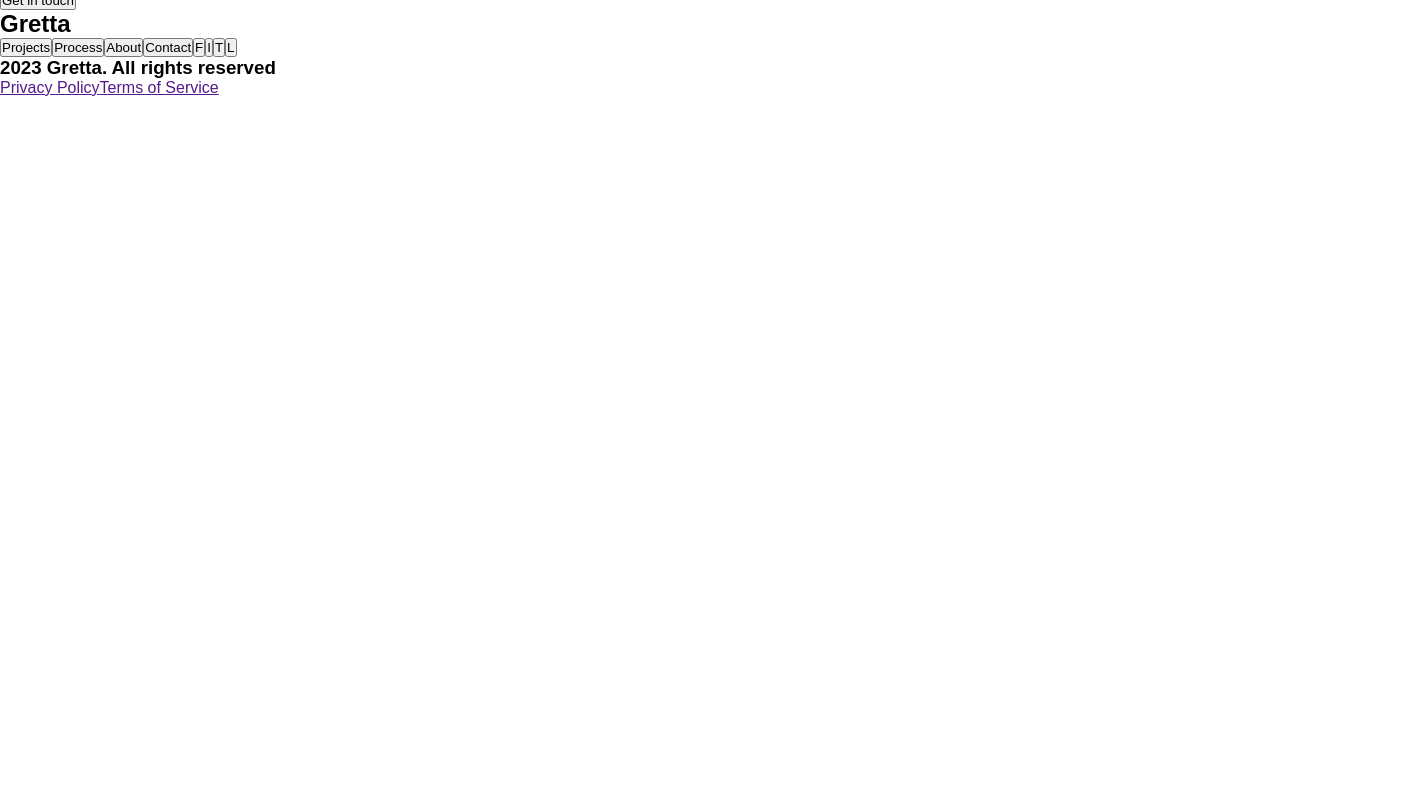
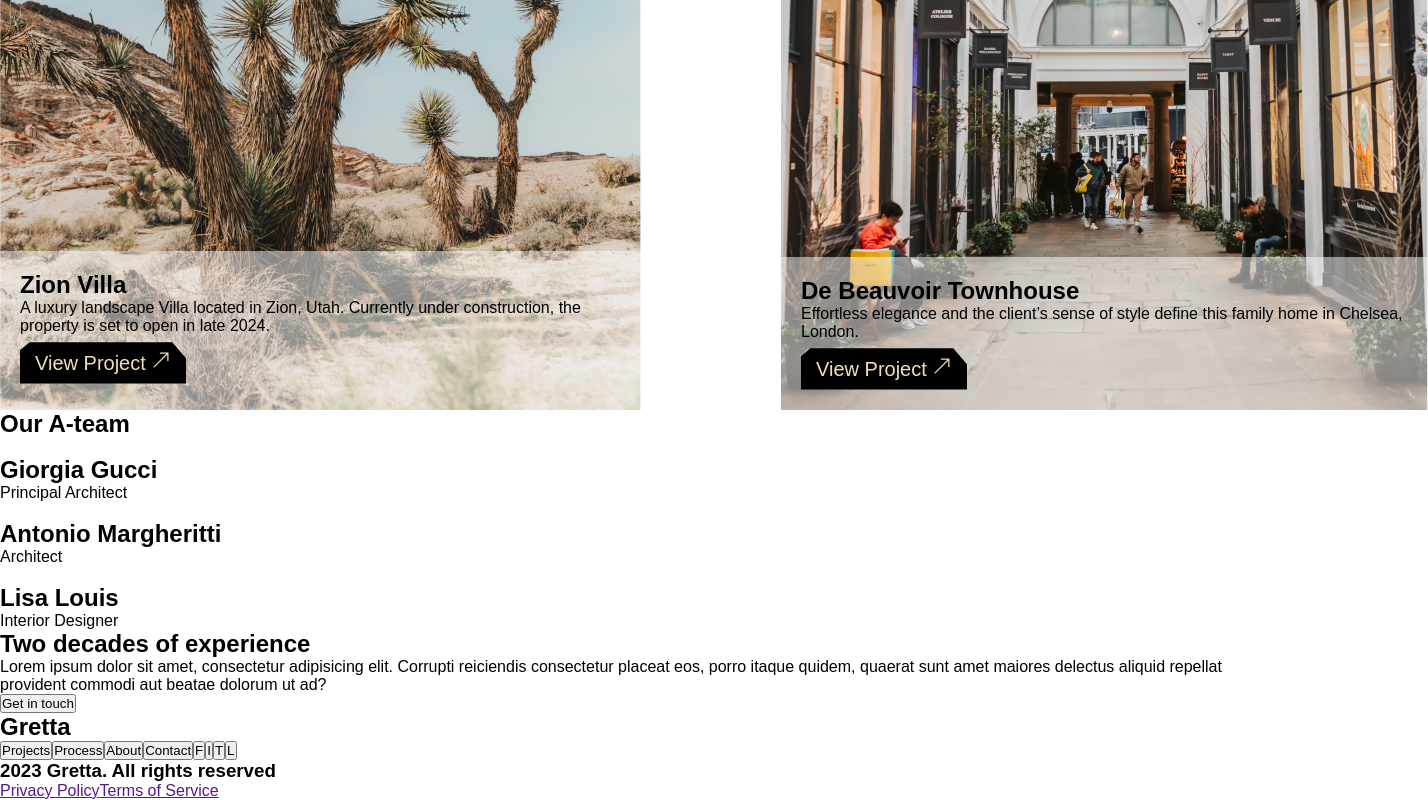
Before and after one commit to liensanchez/greta-architecture, a React (Vite) app: page / in a window 1280 px wide. Shown: the part 1998-2798 px from the top of the page, 1428 px wide, since content can reach past the window. Before the commit the page ends 2095 px from the top, so only its background shows below. Built offline with nearby package versions, Linux system fonts and the light colour scheme; a web font is replaced by a local one.

Commit message:
portfolio finnished

```diff
--- a/src/components/Header/Header.jsx
+++ b/src/components/Header/Header.jsx
@@ -13,7 +13,7 @@ function Header() {
 
   const imgCarousel= [image1, image2, image3, image4, image5, image6]
 
-  const [imgShow, setImgShow] = useState(imgCarousel[3])
+  const [imgShow, setImgShow] = useState(imgCarousel[0])
 
   return (
     <div className='headerDisplay'>
--- /dev/null
+++ b/src/components/Portfolio/Portfolio.css
@@ -0,0 +1,44 @@
+.portfolioContainer{
+  padding-top: 10vh;
+  display: flex;
+  flex-direction: row;
+  justify-content: space-evenly;
+}
+
+.portfolioDisplay {
+  position: relative;
+}
+
+.imageContainer {
+  position: relative;
+  display: flex;
+  flex-direction: column-reverse;
+}
+
+.portfolioText {
+  padding: 20px;
+  position: absolute;
+  top: 0;
+  left: 0;
+  background-color: rgba(255, 255, 255, 0.5);
+  margin-top: 100%;
+}
+
+
+
+.buttonShowProject{
+  border: none;
+  background-color: transparent;
+  background-image: url('../../assets/vector.svg');
+  background-repeat: no-repeat;
+  background-position: center;
+  background-size: contain;
+  color: wheat;
+  padding: 15px;
+  transition: 0.8s ease;
+  font-size: 20px;
+}
+
+.buttonShowProject:hover{
+  transform: scale(1.1);
+}
--- a/src/components/Portfolio/Portfolio.jsx
+++ b/src/components/Portfolio/Portfolio.jsx
@@ -1,23 +1,42 @@
 import React from 'react'
+import './Portfolio.css'
+import img1 from '../../assets/Dersert Image 4.png'
+import img2 from '../../assets/City Image 3.png'
+import { BsArrowUpRight } from "react-icons/bs";
 
 function Portfolio() {
   return (
-    <div>
-      <h2>Our Portfolio</h2>
-
-      <div>
-        <h2>Zion Villa</h2>
-        <p>A luxury landscape Villa located in Zion, Utah. Currently under construction, the property is set to open in late 2024.</p>
-        <button>View Project</button>
+    <div className='portfolioContainer'>
+      <div className='portfolioDisplay'>
+        <div className="imageContainer">
+          <img src={img1} alt="" />
+        </div>
+        <div className="portfolioText">
+          <h2>Zion Villa</h2>
+          <div className="portfolioDescription">
+            <p>A luxury landscape Villa located in Zion, Utah. Currently under construction, the property is set to open in late 2024.</p>
+          </div>
+          <button className='buttonShowProject'>View Project <BsArrowUpRight/></button>
+        </div>
       </div>
 
-      <div>
-        <h2>De Beauvoir Townhouse</h2>
-        <p>Effortless elegance and the client’s sense of style define this family home in Chelsea, London.</p>
-        <button>View Project</button>
+      <h2>OUR PORTFOLIO</h2>
+
+      <div className='portfolioDisplay'>
+        <div className="imageContainer">
+          <img src={img2} alt="" />
+        </div>
+        <div className="portfolioText">
+         <div className="content">
+            <h2>De Beauvoir Townhouse</h2>
+            <div className="portfolioDescription">
+              <p>Effortless elegance and the client’s sense of style define this family home in Chelsea, London.</p>
+            </div>
+            <button className='buttonShowProject'>View Project <BsArrowUpRight/></button>
+          </div>
+        </div>
       </div>
 
-      <button>View all projects</button>
     </div>
   )
 }
```
